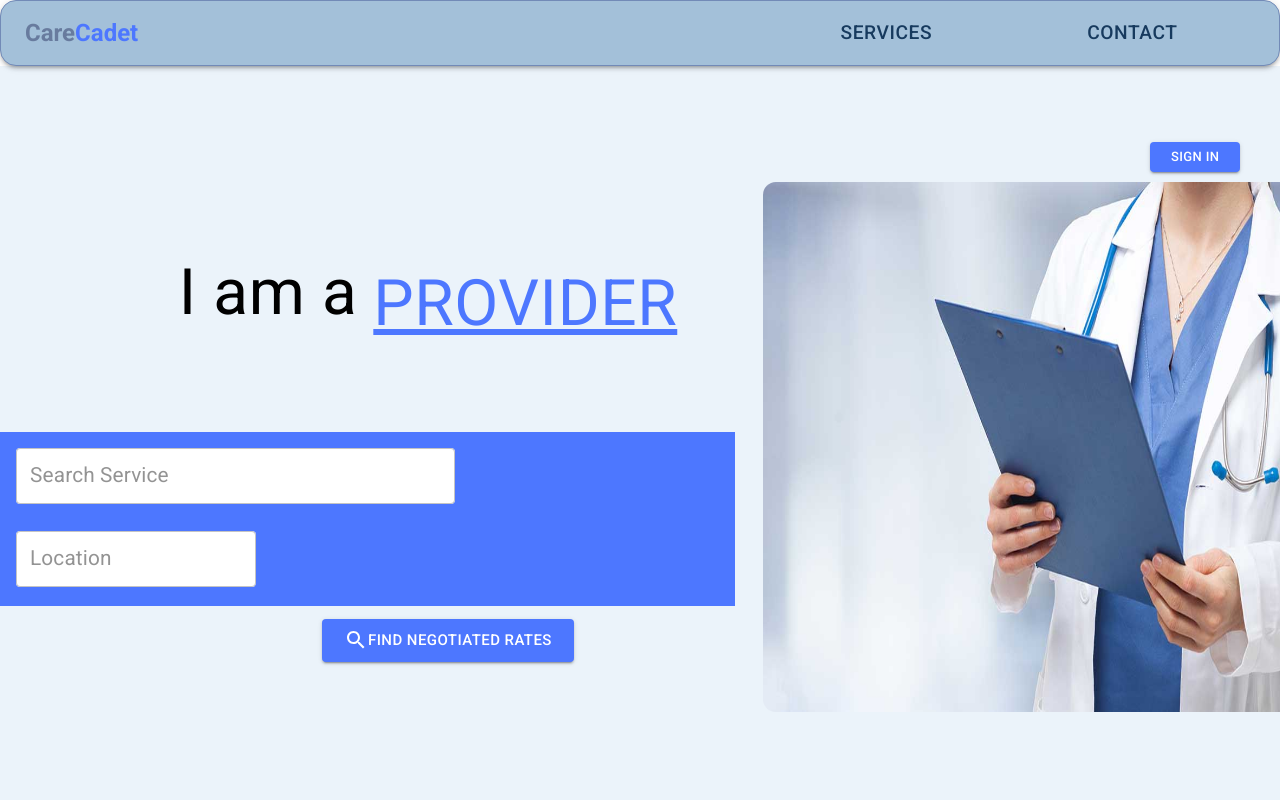
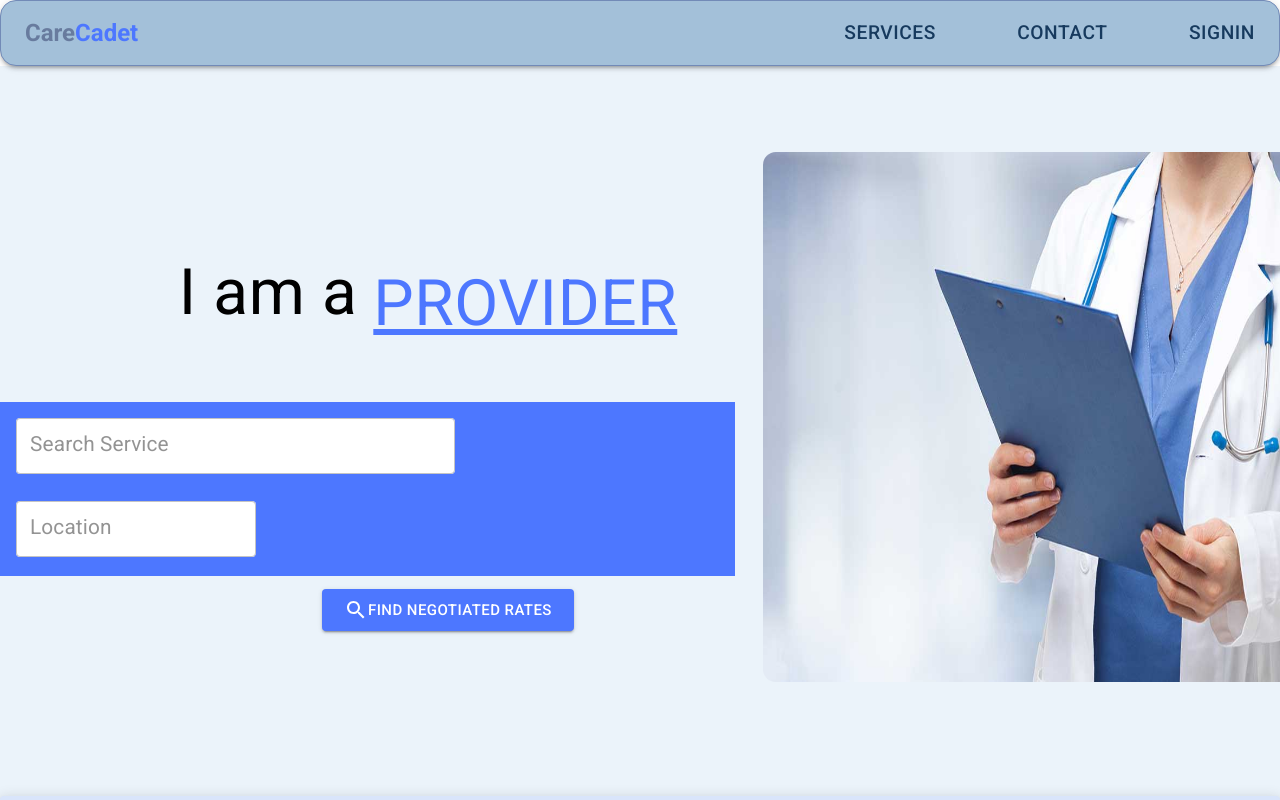
Before and after one commit to meiiporulGit/react_carecadet, a React (Create React App) app in the folder carecadet/: page /provider/home in a window 1280 px wide. Shown: the top 800 px of the page. Built offline with nearby package versions, Linux system fonts and the light colour scheme.

Commit message:
signinplacement&Facilitynamelisting

```diff
--- a/carecadet/src/Pages/Home/providerhomepage.tsx
+++ b/carecadet/src/Pages/Home/providerhomepage.tsx
@@ -110,7 +110,7 @@ const Providerhomepage = () => {
               backgroundColor: "primary.light",
             }}
           >
-            <Grid container justifyContent={{xs:"center",md:"flex-end"}}>
+            {/* <Grid container justifyContent={{xs:"center",md:"flex-end"}}>
               <Buttoncomponent
                 type="button"
                 size="small"
@@ -134,7 +134,7 @@ const Providerhomepage = () => {
               >
                 Sign in
               </Buttoncomponent>
-            </Grid>
+            </Grid> */}
 
 
 
--- a/carecadet/src/Pages/Services/CreatemanuallythroFacility.tsx
+++ b/carecadet/src/Pages/Services/CreatemanuallythroFacility.tsx
@@ -21,6 +21,7 @@ interface InitialValues {
   ServiceCode: string;
   DiagnosisTestorServiceName: string;
   OrganisationPrices?: string;
+  FacilityName:string;
   FacilityNPI?: string;
   FacilityPrices: string;
 }
@@ -43,6 +44,7 @@ const CreateServicethroFacility = () => {
     DiagnosisTestorServiceName: "",
     OrganisationPrices: "",
     FacilityNPI: "",
+    FacilityName:"",
     FacilityPrices: "",
   };
   const CustomPaper = (props:any) => {
@@ -74,6 +76,7 @@ const CreateServicethroFacility = () => {
       DiagnosisTestorServiceName: values.DiagnosisTestorServiceName,
       OrganisationPrices: values.OrganisationPrices,
       FacilityNPI: facilityinput.facilityNPI,
+      FacilityName:facilityinput.facilityName,
       FacilityPrices: values.FacilityPrices,
     };
 
--- a/carecadet/src/axios/axios.ts
+++ b/carecadet/src/axios/axios.ts
@@ -7,7 +7,7 @@ import { store } from "../Redux/Store";
 import { accessTokentest } from "../Redux/ProviderRedux/LoginSlice";
 import { adminAccessTokentest } from "../Redux/Admin/adminLogin";
 // http://210.18.155.251:5003  http://localhost:5200
-export const baseURL="http://210.18.155.251:5003"
+export const baseURL="http://localhost:5200"
 export const axiosPrivate = axios.create({
 
   baseURL:baseURL
--- a/carecadet/src/component/Navbar.tsx
+++ b/carecadet/src/component/Navbar.tsx
@@ -185,12 +185,13 @@ import {
   Paper,
   Grid,
   Divider,
+  Button,
 } from "@mui/material";
 import { toast } from "react-toastify";
 
 import MenuIcon from "@mui/icons-material/Menu";
 import { navRoutes } from "../routes";
-import { NavLink, useLocation, useNavigate} from "react-router-dom";
+import { NavLink, useLocation, useNavigate } from "react-router-dom";
 
 
 
@@ -242,7 +243,7 @@ const Navbar = () => {
     location.pathname.split("/")[1] === ""
       ? "patient"
       : location.pathname.split("/")[1];
-
+  console.log(char, 'char')
   const open = Boolean(anchorEl);
   const handleClick = (event: any) => {
     setAnchorEl(event.currentTarget);
@@ -316,7 +317,7 @@ const Navbar = () => {
               display: { xs: "none", md: "flex" },
             }}
           >
-            <Link sx={{textDecoration:"none"}} component ={NavLink} to = "/provider/home">
+            <Link sx={{ textDecoration: "none" }} component={NavLink} to="/provider/home">
               <Box sx={{ display: "flex", fontWeight: "bold" }}>
                 Care<Box sx={{ color: "#4D77FF" }}>Cadet</Box>
               </Box>
@@ -358,7 +359,10 @@ const Navbar = () => {
                   variant="button"
                 >
                   <MenuItem onClick={handleCloseNavMenu} sx={{ width: 250 }}>
-                    <Typography textAlign="center">{page.title}</Typography>
+                    <Typography textAlign="center">
+                      {page.title}
+
+                    </Typography>
                   </MenuItem>
                 </Link>
               ))}
@@ -399,7 +403,7 @@ const Navbar = () => {
 
                       flexWrap: "nowrap",
                       gap: "0.5rem",
-                      color:"blue",
+                      color: "blue",
 
                       cursor: "pointer",
                     }}
@@ -412,7 +416,59 @@ const Navbar = () => {
                     <LogoutTwoTone /> Logout
                   </Box>
                 </Box>
-              ) : null}
+              ) : <Box
+                onClick={() => {
+                  if (char === "provider") {
+                    navigate("/provider/login")
+                  }
+                  else if (char === "patient") {
+                    navigate("/")
+                  }
+                }}
+
+                sx={{
+                  display: "flex",
+                  fontSize: "1.2rem",
+                  p: "1rem",
+                  // alignItems: "center",
+                  // flexWrap: "nowrap",
+                  // gap: "0.5rem",
+                  color: "blue",
+                  cursor: "pointer",
+                  // ":hover": {
+                  //   color: "white",
+                  // },
+                }}
+              >
+
+                <Typography textAlign={"center"}>
+                  SIGNIN
+                </Typography>
+              </Box>
+                //   <Buttoncomponent
+                //   type="button"
+                //   size="small"
+                //   fullWidth={false}
+                //   variant="contained"
+                //   onClick={() => navigate("/provider/login")}
+                //   sx={{
+                //     backgroundColor: "secondary.dark",
+                //     width: {xs:"20vw",md:"7vw"},
+                //     color: "#fff",
+                //     mt: {xs:"0px",md:"-260px"},
+                //     mb: {xs:"20px",md:"260px"},
+                //     mr: {md:"40px"},
+                //     "&:hover": {
+                //       color: "secondary.dark",
+                //       border: "1px solid blue",
+                //       // letterSpacing: "0.2rem",
+                //       // fontSize: "1rem",
+                //     },
+                //   }}
+                // >
+                //   Sign in
+                // </Buttoncomponent>
+              }
               {patientLogout ? (
                 <Box>
                   {/* <Box sx={{width:"7vw",display:"flex",flexWrap:"nowrap",gap:"0.5rem",margin:"0 0 0 1.5rem"}}>
@@ -444,8 +500,9 @@ const Navbar = () => {
                   </Buttoncomponent>
                 </Box>
               ) : null}
+
               {adminLogout ? (
-                <Box sx={{ display: "flex",flexDirection: "column" }}>
+                <Box sx={{ display: "flex", flexDirection: "column" }}>
                   <Divider />
 
                   <Box
@@ -466,7 +523,7 @@ const Navbar = () => {
                     <AccountCircleOutlinedIcon fontSize="large" />
                     <Typography>{adminUserID}</Typography>
                   </Box>
-                  <Divider/>
+                  <Divider />
                   <Box
                     sx={{
                       display: "flex",
@@ -477,7 +534,7 @@ const Navbar = () => {
 
                       flexWrap: "nowrap",
                       gap: "0.5rem",
-                      color:"blue",
+                      color: "blue",
 
                       cursor: "pointer",
                     }}
@@ -520,7 +577,7 @@ const Navbar = () => {
             <Box
               sx={{
                 display: "flex",
-                justifyContent: "space-around",
+                justifyContent: "space-evenly",
                 alignItems: "center",
                 width: "80vw",
               }}
@@ -543,7 +600,10 @@ const Navbar = () => {
                   }}
                 >
                   {page.title}
+
+
                 </Typography>
+
                 // <Link
                 //   key={page.key}
                 //   component={NavLink}
@@ -556,6 +616,7 @@ const Navbar = () => {
                 //   {page.title}
                 // </Link>
               ))}
+
             </Box>
             {providerLogout ? (
               <Box sx={{ display: "flex" }}>
@@ -629,14 +690,34 @@ const Navbar = () => {
                   </MenuItem>
                 </Menu>
               </Box>
-            ) : null}
-            {patientLogout ? (
+            ) : (<Typography
+              onClick={() => {
+                if (char === "provider") { navigate("/provider/login") }
+                else if (char === "patient") { navigate("/") }
+              }
+              }
+
+              sx={{
+                display: "flex",
+                justifyContent: "space-evenly",
+                cursor: "pointer",
+                ":hover": {
+                  color: "blue",
+                },
+              }}
+            >
+              <Typography variant="button" sx={{ fontSize: "1.2rem" }}>
+                SIGNIN
+              </Typography>
+            </Typography>)}
+
+            {/* {patientLogout ? (
               <Box>
                 {/* <Box sx={{width:"7vw",display:"flex",flexWrap:"nowrap",gap:"0.5rem",margin:"0 0 0 1.5rem"}}>
               <AccountCircleOutlinedIcon fontSize="large"/>
               <Typography sx={{margin:"0.2rem 0 0 0"}}>{userID}</Typography>
               </Box> */}
-                <Buttoncomponent
+            {/* <Buttoncomponent
                   type="button"
                   size="small"
                   fullWidth={false}
@@ -660,7 +741,9 @@ const Navbar = () => {
                   Logout
                 </Buttoncomponent>
               </Box>
-            ) : null}
+            ) : null} */}
+
+
             {adminLogout ? (
               <Box sx={{ display: "flex" }}>
                 {/* <Box sx={{width:"7vw",display:"flex",flexWrap:"nowrap",gap:"0.5rem",margin:"0 0 0 1.5rem"}}>
@@ -698,7 +781,7 @@ const Navbar = () => {
                     alignItems: "center",
                     flexWrap: "nowrap",
                     gap: "0.5rem",
-                    color:"blue",
+                    color: "blue",
 
                     cursor: "pointer",
                     ":hover": {
```
Lines whose indentation alone changed are shown as unchanged.
